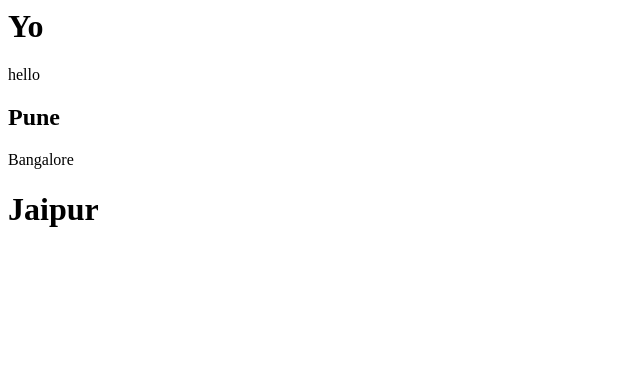
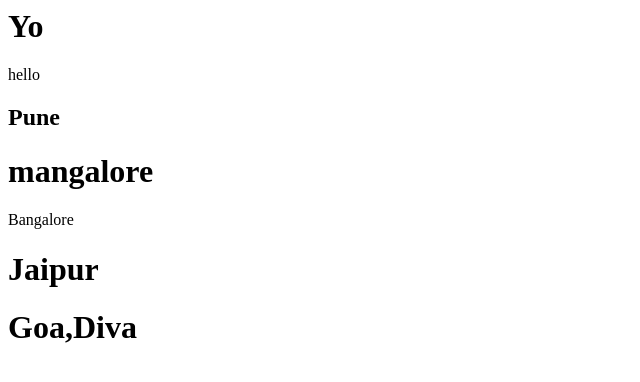
Before and after one commit to prathameshnivalkar/Locker, a plain HTML site: page index.html in a window 1280 px wide. Shown: the whole page, without its empty margins (0-640 px from the left). Drawn offline with Linux system fonts and the light colour scheme.

Commit message:
Added Goa

```diff
--- a/index.html
+++ b/index.html
@@ -1,5 +1,7 @@
 <h1>Yo</h1>
 <p>hello</p>
 <h2>Pune</h2>
+<h1>mangalore</h1>
 <p>Bangalore</p>
 <h1>Jaipur</h1>
+<h1>Goa,Diva</h1>
```
